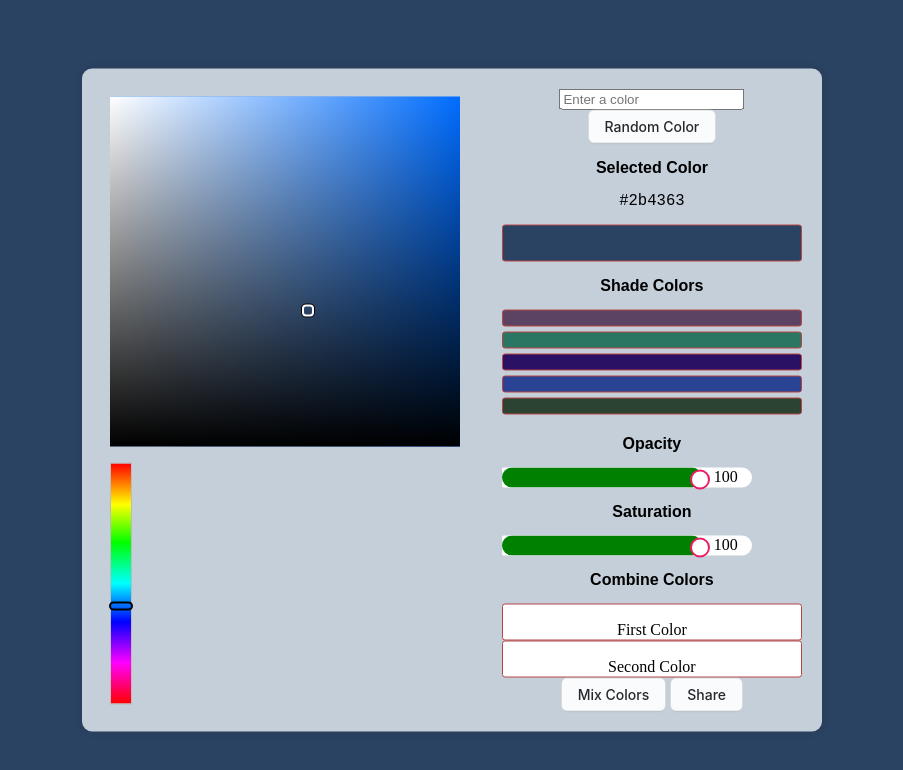
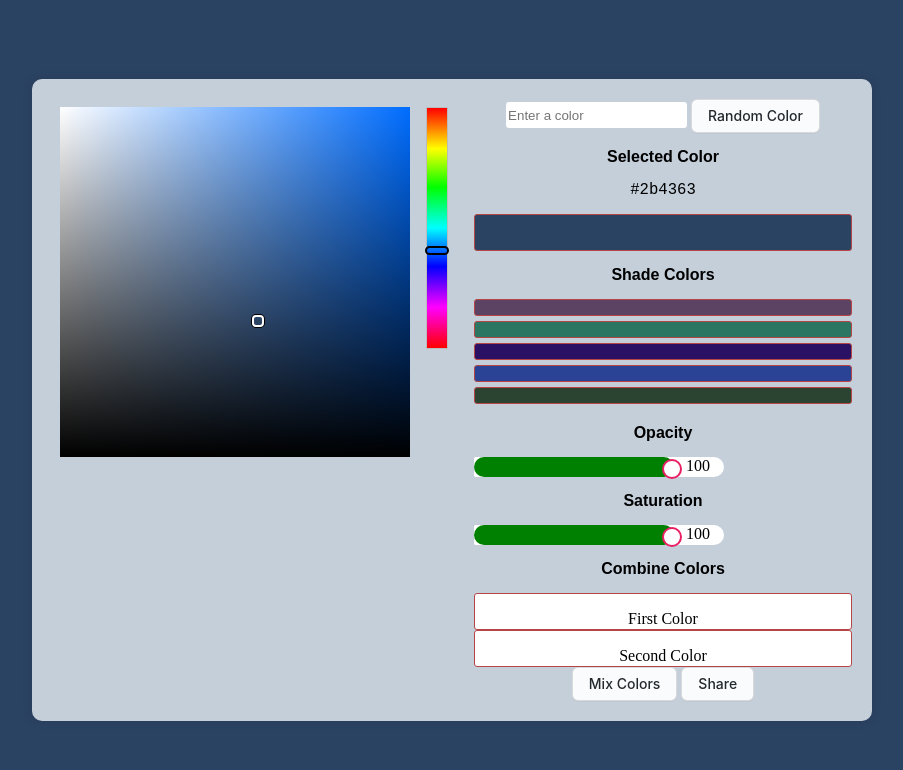
Before and after one commit to daniyarzhalgas/Color-Palette-Explorer, a plain HTML site: page index.html in a window 1280 px wide. Shown: the whole page, without its empty margins (188-1091 px from the left). Drawn offline with Linux system fonts and the light colour scheme.

Commit message:
Add files via upload

```diff
--- a/index.html
+++ b/index.html
@@ -24,7 +24,7 @@
             <div class="colorjoe"></div>
             <div class="config">
 
-                <input type="text" id="inputColor" placeholder="Enter a color"/>
+                <input type="text" class="inPutColor" id="inputColor" placeholder="Enter a color"/>
                 <button class="button-4" id="randomColorButton"role="button">Random Color</button>
                 <div class="config-title">Selected Color</div>
                 <div class="selected-color-text">#000000</div>
--- a/style.css
+++ b/style.css
@@ -2,6 +2,12 @@ body{
     background: #ffffff;
     margin :20px;
 }
+
+.inPutColor {
+    border-radius: 0.2rem;
+    border: none;
+    height: 4%;
+  }
 
 .colorPicker{
     opacity: 1;
@@ -20,19 +26,13 @@ body{
     background-color: #c5cfda;
     text-align: center;
     display: flex;
-    width: 700px;
+    width: 800px;
     padding: 20px;
     border-radius: 10px;
-    box-shadow: 0 0 10px rgb(0, 0 ,0,0.15);/*это для коробка плейтора*/
+    box-shadow: 0 0 10px rgb(0, 0 ,0,0.15);
 }
 
-.fixed-text {
-    top: 0;
-    left: 0;
-    width: 100%;
-    padding: 10px;
-    z-index: 1000;
-}
+
 .config{
     flex-grow: 1;
     margin-left: 20px;
```
